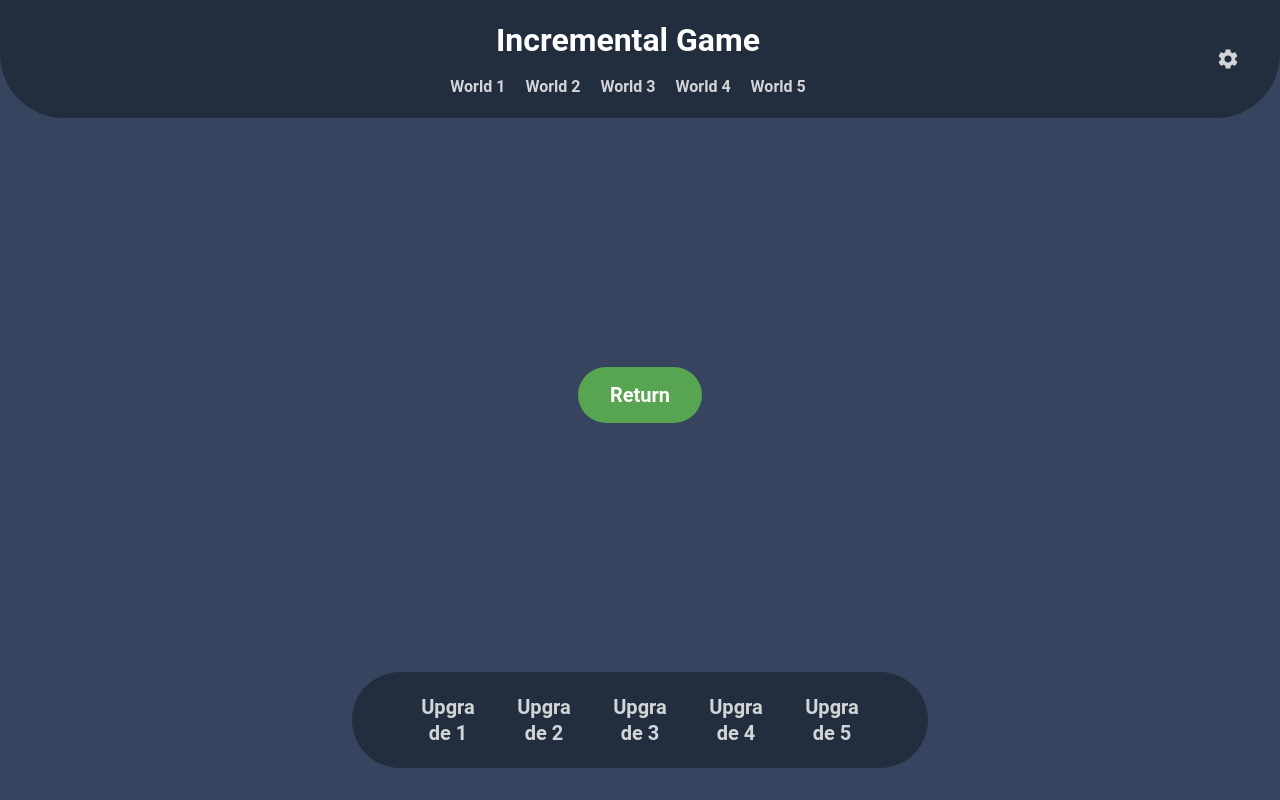
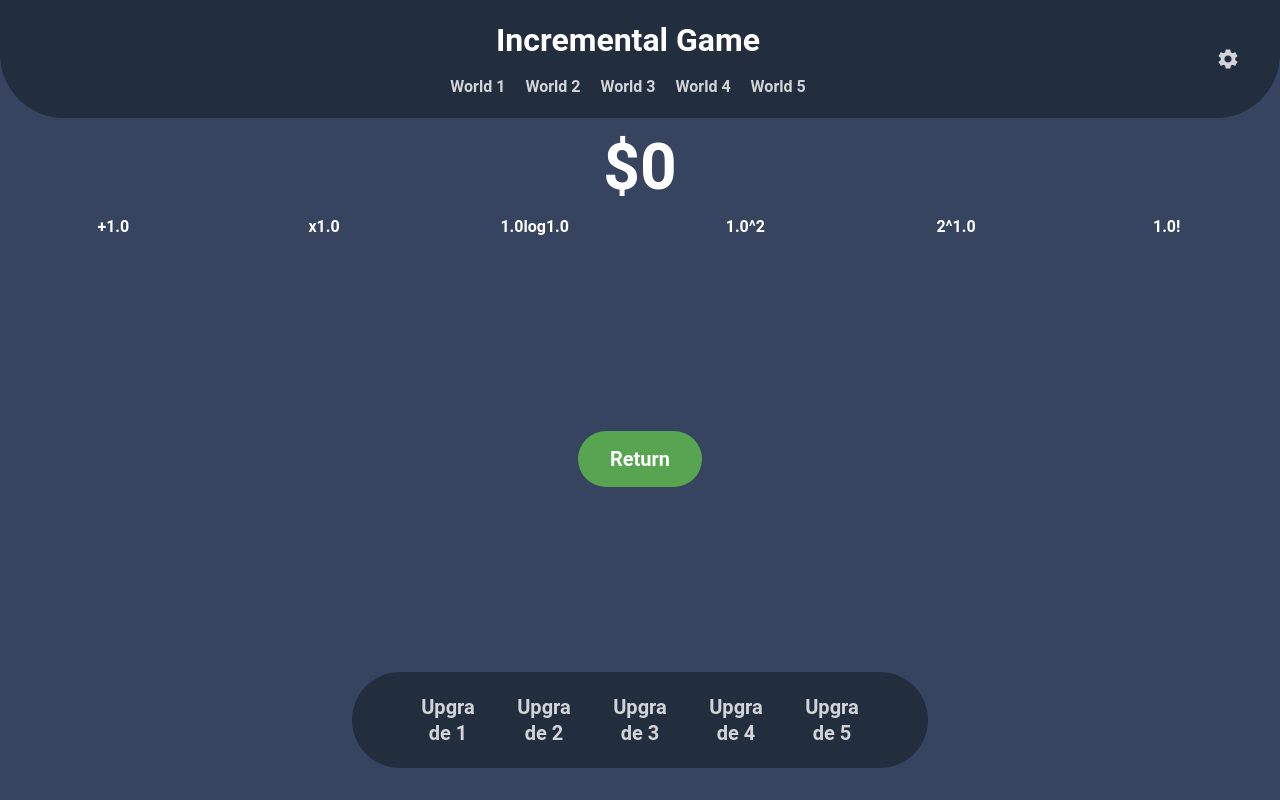
Before and after one commit to BenjBan/incremental-game, a React (Vite) app in the folder frontend/: page /world1 in a window 1280 px wide. Built offline with nearby package versions, Linux system fonts and the light colour scheme.

Commit message:
feat: add stat display component. Cleaned up some sass using mixins.

```diff
--- a/frontend/src/components/BottomNavBar/BottomNavBar.scss
+++ b/frontend/src/components/BottomNavBar/BottomNavBar.scss
@@ -13,18 +13,14 @@
 }
 
 .nav-item {
-    display: flex;
-    justify-content: center;
-    align-items: center;
+    @include flex-center;
     width: 4rem;
     height: 4rem;
     text-align: center;
     font-size: $font-size-normal;
-    font-weight: bold;
     cursor: pointer;
     opacity: 0.8;
     transition: opacity $transition-fast;
-    word-break: break-all;
 
     &:hover {
         opacity: 1;
--- /dev/null
+++ b/frontend/src/components/StatDisplay/StatDisplay.scss
@@ -0,0 +1,21 @@
+@import '../../global.scss';
+
+.stat-display {
+    @include flex-center(column, none);
+    gap: 0.5rem;
+    padding: 0.5rem;
+
+    .money {
+        @include flex-center;
+    }
+
+    .stats {
+        @include flex-center;
+
+        .stat {
+            flex: 1;
+            @include flex-center;
+            font-size: $font-size-small;
+        }
+    }
+}
--- a/frontend/src/components/StatDisplay/StatDisplay.tsx
+++ b/frontend/src/components/StatDisplay/StatDisplay.tsx
@@ -0,0 +1,27 @@
+import './StatDisplay.scss'
+
+var money = 0,
+    addition = 1.0.toFixed(1),
+    multiplier = 1.0.toFixed(1),
+    nlogn = 1.0.toFixed(1),
+    n_squared = 1.0.toFixed(1),
+    two_power_n = 1.0.toFixed(1),
+    factorial = 1.0.toFixed(1);
+
+export default function StatDisplay() {
+    return (
+        <div className="stat-display">
+            <div className="money">
+                <h1>${money}</h1>
+            </div>
+            <div className="stats">
+                <div className="stat addition">+{addition}</div>
+                <div className="stat multiplier">x{multiplier}</div>
+                <div className="stat nlogn">{nlogn}log{nlogn}</div>
+                <div className="stat n_squared">{n_squared}^2</div>
+                <div className="stat two_power_n">2^{two_power_n}</div>
+                <div className="stat factorial">{factorial}!</div>
+            </div>
+        </div>
+    );
+}
--- a/frontend/src/components/TopNavBar/TopNavBar.scss
+++ b/frontend/src/components/TopNavBar/TopNavBar.scss
@@ -1,41 +1,28 @@
 @import '../../global.scss';
 
 .top-nav-bar {
-    display: flex;
-    justify-content: space-between;
-    align-items: center;
+    @include flex-center($justify-content: space-between);
     background-color: $color-primary;
     padding: 1.25rem 2.5rem;
     color: $color-text;
-    position: relative;
     width: 100%;
     border-radius: 0 0 $border-radius $border-radius;
 }
 
 .nav-content {
     flex-grow: 1;
-    display: flex;
-    flex-direction: column;
-    align-items: center;
+    @include flex-center(column);
     gap: 0.625rem;
-
-    h1 {
-        font-size: $font-size-sub-heading;
-        font-weight: bold;
-    }
 }
 
 .nav-links {
     display: flex;
     list-style: none;
     gap: 1.25rem;
-    padding: 0;
-    margin: 0;
 
     li a {
         color: $color-text;
         text-decoration: none;
-        font-weight: bold;
         font-size: $font-size-small;
         opacity: 0.8;
         transition: opacity $transition-fast;
@@ -47,9 +34,7 @@
 }
 
 .settings-icon {
-    display: flex;
-    align-items: center;
-    justify-content: center;
+    @include flex-center;
     cursor: pointer;
     opacity: 0.8;
     transition: opacity $transition-fast;
--- a/frontend/src/components/TopNavBar/TopNavBar.tsx
+++ b/frontend/src/components/TopNavBar/TopNavBar.tsx
@@ -5,7 +5,7 @@ export default function TopNavBar() {
     return (
         <nav className="top-nav-bar">
             <div className="nav-content">
-                <h1>Incremental Game</h1>
+                <h2>Incremental Game</h2>
                 <ul className="nav-links">
                     <li><Link to="/world1">World 1</Link></li>
                     <li><Link to="/world2">World 2</Link></li>
--- a/frontend/src/global.scss
+++ b/frontend/src/global.scss
@@ -59,6 +59,13 @@ $transition-normal: 0.3s ease;
     transition: opacity $transition-fast;
 }
 
+@mixin flex-center($direction: row, $align-items: center, $justify-content: center) {
+    display: flex;
+    flex-direction: $direction;
+    align-items: $align-items;
+    justify-content: $justify-content;
+}
+
 // ============================================
 // Global Styles
 // ============================================
@@ -80,6 +87,7 @@ body {
     font-size: $font-size-normal;
     font-family: $font-family;
     font-weight: bold;
+    word-break: break-all;
     line-height: 1.3;
     scroll-behavior: smooth;
     min-height: 100vh;
--- a/frontend/src/pages/World1/World1.scss
+++ b/frontend/src/pages/World1/World1.scss
@@ -11,14 +11,10 @@
 }
 
 .content {
-    display: flex;
-    justify-content: center;
-    align-items: center;
+    @include flex-center;
 }
 
 footer {
-    display: flex;
-    justify-content: center;
-    align-items: top;
+    @include flex-center($align-items: top);
     height: 8rem;
 }
--- a/frontend/src/pages/World1/World1.tsx
+++ b/frontend/src/pages/World1/World1.tsx
@@ -1,5 +1,6 @@
 import { useNavigate } from 'react-router-dom'
 import TopNavBar from '../../components/TopNavBar/TopNavBar'
+import StatDisplay from '../../components/StatDisplay/StatDisplay'
 import BottomNavBar from '../../components/BottomNavBar/BottomNavBar'
 import './World1.scss'
 
@@ -16,6 +17,7 @@ export default function World1() {
                 <TopNavBar />
             </header>
             <div className="stats-display">
+                <StatDisplay />
             </div>
             <div className="content">
                 {/* temporary button for testing */}
```
